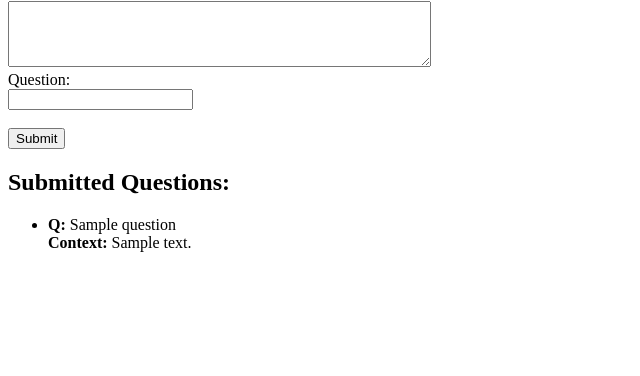
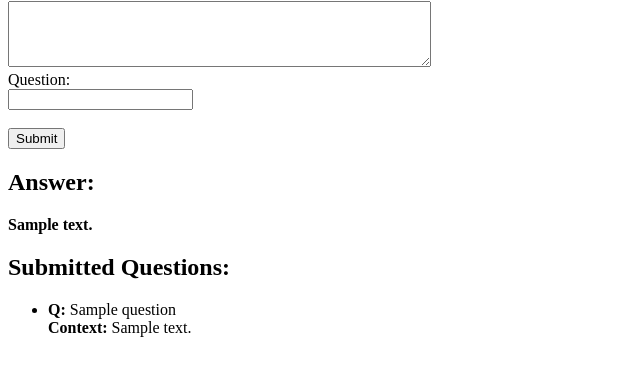
Before and after one commit to Peddinti-Sriram-Bharadwaj/QnaOps, a FastAPI app: template fastapi_app/templates/index.html in a window 1280 px wide. Shown: the part 97-473 px from the top of the page, without its empty margins (0-640 px from the left). Run offline with FastAPI, Linux system fonts and the light colour scheme; the template is opened without the code that fills it: most values are stand-ins (such as "Sample title", 1, 10 or a date in 2020); some libraries are stand-ins or nearby versions.

Commit message:
modified app to display answers

```diff
--- a/fastapi_app/main.py
+++ b/fastapi_app/main.py
@@ -1,24 +1,21 @@
 import psycopg2
 import redis
 import os
+import logging
+import sys
+import json_log_formatter
+import requests
 
 from fastapi import FastAPI, Request, Form
 from fastapi.responses import HTMLResponse
 from fastapi.templating import Jinja2Templates
-import uvicorn
-
-
-import logging
-import sys
-import json_log_formatter
 
 POSTGRES_HOST = os.environ["POSTGRES_HOST"]
 POSTGRES_USER = os.environ["POSTGRES_USER"]
 POSTGRES_PASSWORD = os.environ["POSTGRES_PASSWORD"]
 REDIS_HOST = os.environ["REDIS_HOST"]
 REDIS_PASSWORD = os.environ["REDIS_PASSWORD"]
-
-
+ASHUTOSH_SERVER_IP = os.environ.get("ASHUTOSH_SERVER_IP", "https://a610-49-207-60-154.ngrok-free.app/answer")  # endpoint that handles question answering
 
 r = redis.Redis(host=REDIS_HOST, port=6379, password=REDIS_PASSWORD, decode_responses=True)
 
@@ -39,7 +36,6 @@ cursor.execute("""
 conn.commit()
 
 formatter = json_log_formatter.JSONFormatter()
-
 json_handler = logging.StreamHandler(sys.stdout)
 json_handler.setFormatter(formatter)
 
@@ -47,23 +43,38 @@ logger = logging.getLogger("uvicorn.access")
 logger.addHandler(json_handler)
 logger.setLevel(logging.INFO)
 
-
 templates = Jinja2Templates(directory="templates")
 app = FastAPI()
 
-questions = []
-
 @app.get("/", response_class=HTMLResponse)
 async def read_form(request: Request):
+    recent = r.lrange("recent_questions", 0, 4)
+    questions = [{"question": q.split("::")[0], "context": q.split("::")[1]} for q in recent]
     return templates.TemplateResponse("index.html", {"request": request, "questions": questions})
 
 @app.post("/submit", response_class=HTMLResponse)
 async def submit_question(request: Request, context: str = Form(...), question: str = Form(...)):
+    # Log and DB store
     r.lpush("recent_questions", f"{question}::{context}")
     cursor.execute("INSERT INTO questions (context, question) VALUES (%s, %s)", (context, question))
     conn.commit()
 
+    # Send to remote server
+    try:
+        response = requests.post(ASHUTOSH_SERVER_IP, json={"question": question, "context": context}, timeout=5)
+        response.raise_for_status()
+        answer = response.json().get("answer", "[No answer received]")
+    except Exception as e:
+        logger.error(f"Failed to fetch answer: {e}")
+        answer = "[Error getting answer]"
+
+    # Build question list with answer
     recent = r.lrange("recent_questions", 0, 4)
     questions = [{"question": q.split("::")[0], "context": q.split("::")[1]} for q in recent]
 
-    return templates.TemplateResponse("index.html", {"request": request, "questions": questions})
+
+    return templates.TemplateResponse("index.html", {
+    "request": request,
+    "questions": questions,
+    "answer": answer
+})
--- a/fastapi_app/templates/index.html
+++ b/fastapi_app/templates/index.html
@@ -13,10 +13,18 @@
         <input type="submit" value="Submit">
     </form>
 
+    {% if answer %}
+        <h2>Answer:</h2>
+        <p><b>{{ answer }}</b></p>
+    {% endif %}
+
     <h2>Submitted Questions:</h2>
     <ul>
     {% for q in questions %}
-        <li><b>Q:</b> {{ q.question }} <br><b>Context:</b> {{ q.context }}</li>
+        <li>
+            <b>Q:</b> {{ q.question }} <br>
+            <b>Context:</b> {{ q.context }}
+        </li>
     {% endfor %}
     </ul>
 </body>
```
